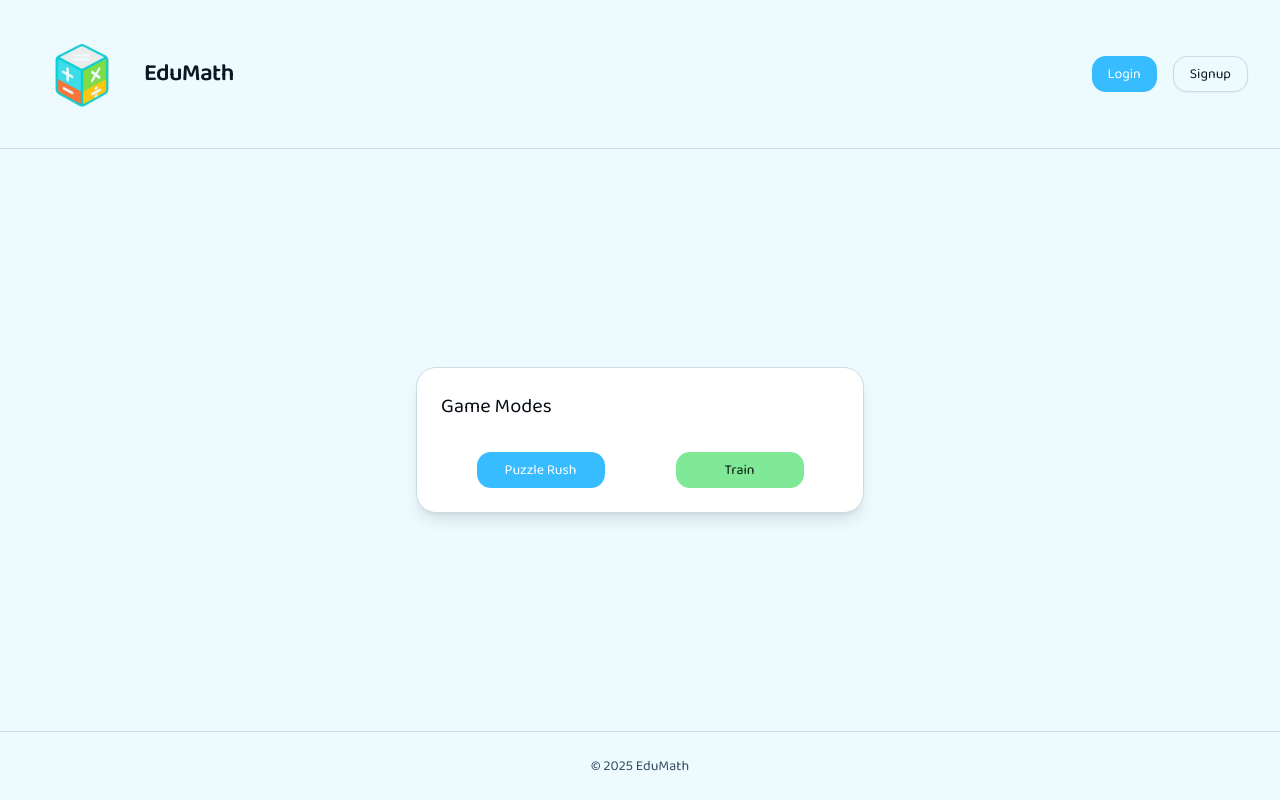
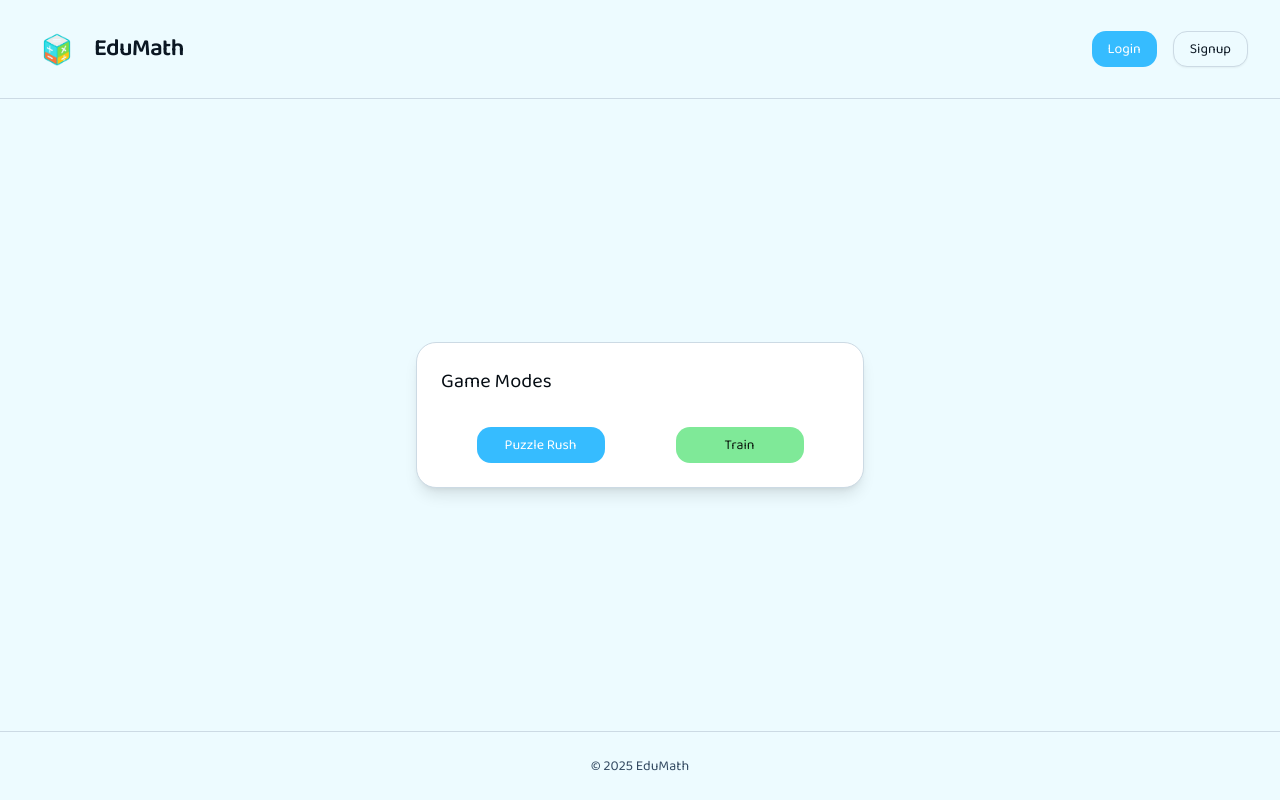
Before and after one commit to Sa4dUs/ps2526-grupo1, a Next.js app: page / in a window 1280 px wide. Built offline with nearby package versions, Linux system fonts and the light colour scheme; no server answers.

Commit message:
Navbar fix

```diff
--- a/app/components/nav.tsx
+++ b/app/components/nav.tsx
@@ -13,12 +13,7 @@ export default function Navbar() {
 	return (
 		<header className="flex items-center justify-between px-8 py-6 border-b border-border">
 			<Link href="/" className="flex items-center gap-3">
-				<Image
-					src={"/logo.png"}
-					alt="EduMath"
-					width={100}
-					height={100}
-				/>
+				<Image src={"/logo.png"} alt="EduMath" width={50} height={50} />
 				<h1 className="text-2xl font-semibold tracking-tight">
 					EduMath
 				</h1>
```
